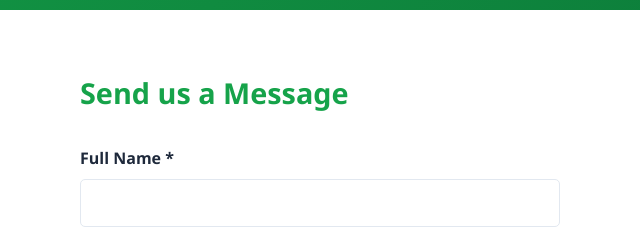
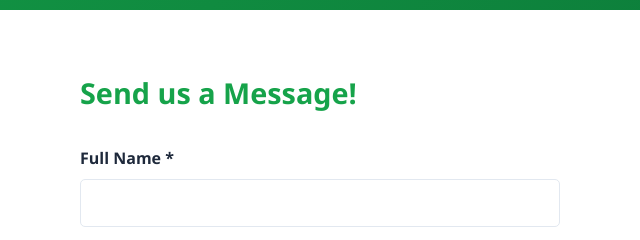
Before and after one commit to Nuwa-Peter/St.-Joseph-Website, a website: page contact.html in a window 1280 px wide. Shown: the part 296-536 px from the top of the page, 580-1220 px from the left. Drawn offline with Linux system fonts and the light colour scheme.

Commit message:
Update contact.html

```diff
--- a/contact.html
+++ b/contact.html
@@ -98,7 +98,7 @@
 
                 <!-- Contact Form -->
                 <div class="contact-form">
-                    <h2>Send us a Message</h2>
+                    <h2>Send us a Message!</h2>
                     <form id="contactForm" method="POST" action="#">
                         <div class="form-group">
                             <label for="name">Full Name *</label>
```
